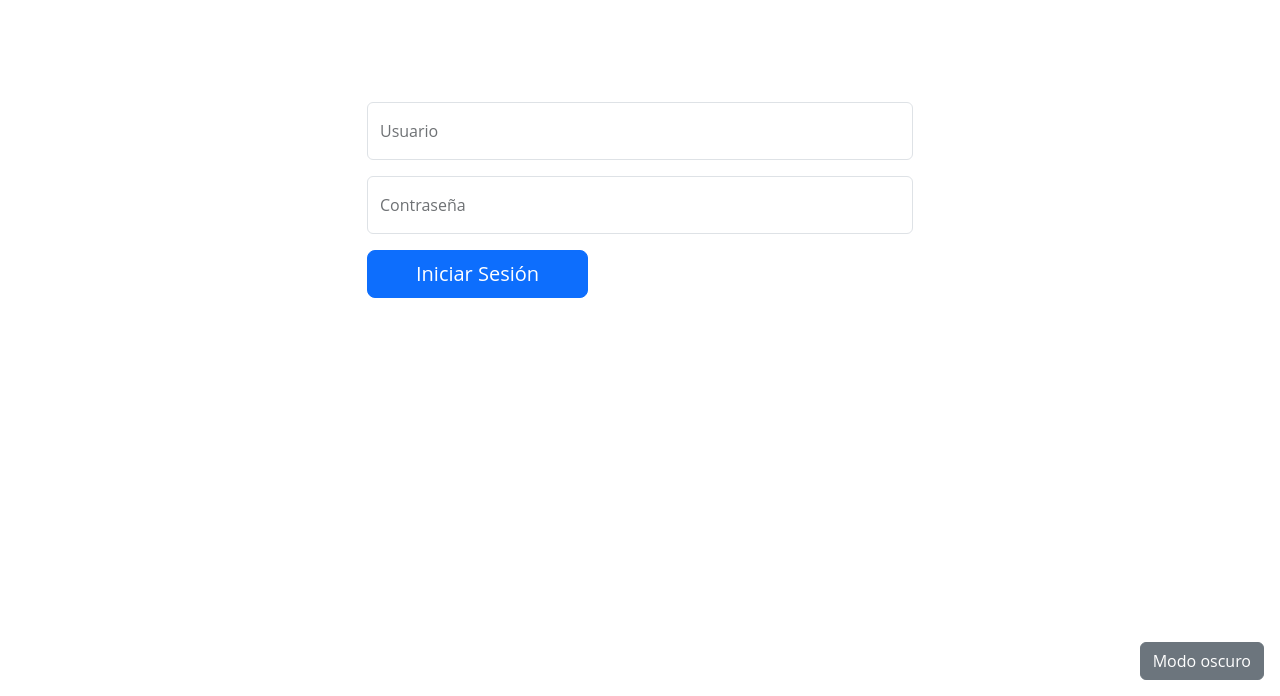
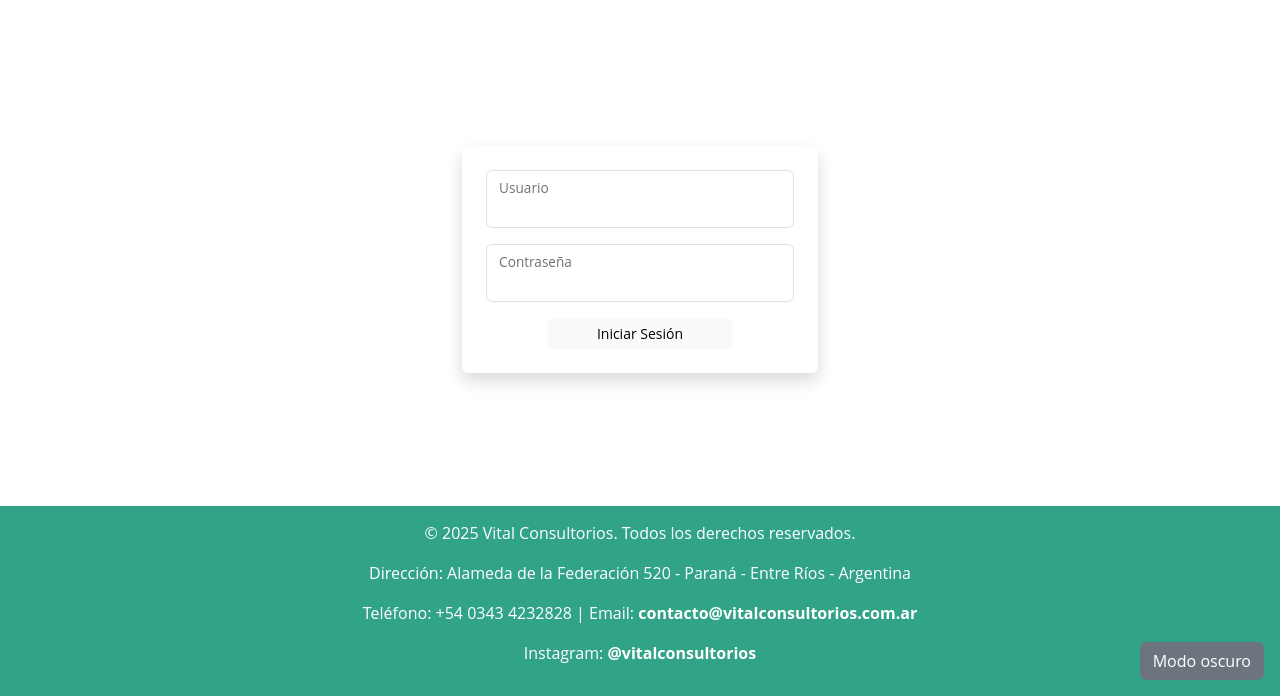
Before and after one commit to micaelamol/IDW_33, a plain HTML site: page login.html in a window 1280 px wide. Shown: the part 104-800 px from the top of the page. Drawn offline with Linux system fonts and the light colour scheme.

Commit message:
retoques en formularios

```diff
--- a/login.html
+++ b/login.html
@@ -1,6 +1,6 @@
 
 <!DOCTYPE html>
-<html lang="es">
+<html lang="es" class="h-100">
 <head> <meta charset="UTF-8">
   <meta name="viewport" content="width=device-width, initial-scale=1.0">
 <title>Login</title>
@@ -8,7 +8,7 @@
 <link rel="stylesheet" href="estilos/index.css" />
 <link rel="stylesheet" href="estilos/altaMedicos.css" />
 </head>
-<body>
+<body class="d-flex flex-column h-100">
   <header>
   <nav class="navbar navbar-principal fixed-top shadow-sm navbar-principal navbar-expand-sm">
      <div class="container-fluid ">
@@ -17,7 +17,7 @@
             class="rounded-circle border" /> </a>
        </div>
           <div class="d-flex justify-content-center w-100">
-             <span class="titulo-navbar">Administrador</span>
+             <span class="titulo-navbar">Vital Consultorios</span>
        </div>
     <button class="navbar-toggler" type="button" data-bs-toggle="collapse" data-bs-target="#navbarNav" aria-controls="navbarNav" aria-expanded="false" aria-label="Toggle navigation">
        <span class="navbar-toggler-icon"></span> <span class="ms-2">Menú</span>
@@ -32,24 +32,44 @@
     </div>
     </nav>
   </header>
-  <main class="container" style="margin-top: 110px;">
+  <main class="flex-grow-1" style="margin-top: 250px;">
+  <div class="container">
     <div class="row justify-content-center">
-       <div class="col-12 col-md-6">
-    <form class="mt-5 pt-5" style="margin-top: 6rem;">
-    <form id="formLogin"> <div class="form-floating mb-3">
-      <input type="text" id="usuario" class="form-control" placeholder="Usuario" required>
-      <label for="usuario">Usuario</label> </div> <div class="form-floating mb-3">
-      <input type="password" id="clave" class="form-control" placeholder="Contraseña" required>
-      <label for="clave">Contraseña</label> </div><div class="text-center"></div>
-    <button type="submit" class="btn btn-primary btn-lg px-5">Iniciar Sesión</button>
-       </div>
-    </form>
+      <div class="col-12 col-sm-10 col-md-8 col-lg-6 col-xl-4">
+      <form id="formLogin" class="p-4 bg-white rounded shadow">
+
+      <div class="form-floating mb-3">
+         <input type="text" id="usuario" class="form-control" required>
+         <label for="usuario">Usuario</label>
+      </div>
+
+      <div class="form-floating mb-3">
+        <input type="password" id="clave" class="form-control" required>
+        <label for="clave">Contraseña</label>
+      </div>
+
+      <div class="text-center">
+
+      <button type="submit" class="btn btn-light btn-sm px-5">Iniciar Sesión</button>
+      </div>
+      </form>
       </div>
     </div>
-  </main>
+  </main >
 
   <button id="modoOscuroBtn" class="btn btn-secondary position-fixed bottom-0 end-0 m-3"
     aria-label="Activar o desactivar modo oscuro">Modo oscuro</button>
+
+  <footer class="pie_de_portada px-3 px-md-5">
+    <p>&copy; 2025 Vital Consultorios. Todos los derechos reservados.</p>
+    <p>Dirección: Alameda de la Federación 520 - Paraná - Entre Ríos - Argentina</p>
+    <p>Teléfono: +54 0343 4232828 | Email:
+      <a href="mailto:contacto@vitalconsultorios.com.ar">contacto@vitalconsultorios.com.ar</a>
+    </p>
+    <p>Instagram:
+      <a href="https://www.instagram.com/vitalconsultorios" target="_blank">@vitalconsultorios</a>
+    </p>
+  </footer>
     <script src="bootstrap-5.3.8-dist/js/bootstrap.bundle.min.js"></script>
      <script> const btn = document.getElementById('modoOscuroBtn');
       btn.addEventListener('click', () => { document.body.classList.toggle('dark-mode'); });
```
Also changed, not shown: altaMedicos.html (+1 -1 lines).
